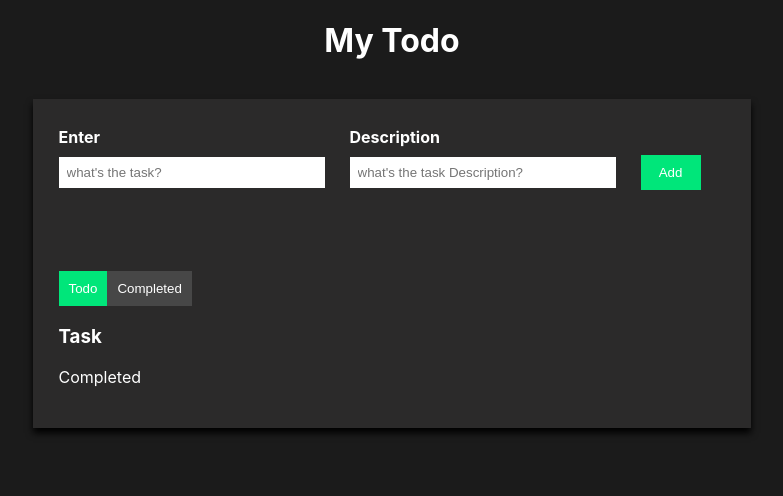
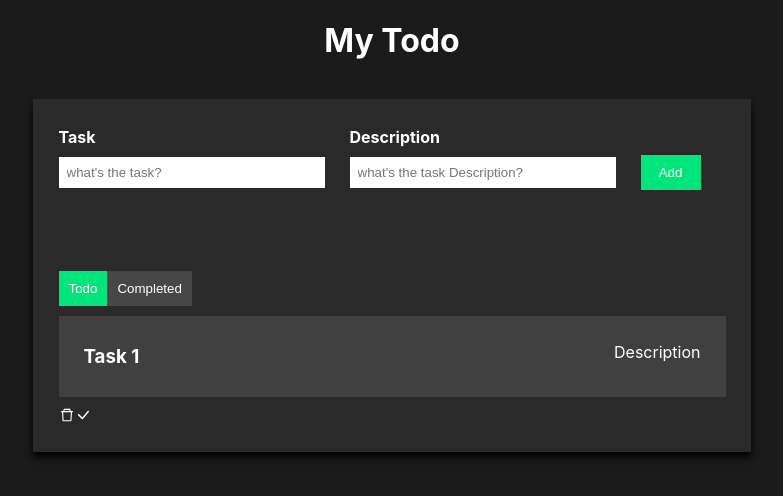
Before and after one commit to Vinay2001k/to-do-app, a React (Create React App) app: page / in a window 1280 px wide. Shown: the top 496 px of the page, without its empty margins (248-1031 px from the left). Built offline with nearby package versions, Linux system fonts and the light colour scheme.

Commit message:
added icons and removed unnecessary files

```diff
--- a/src/App.css
+++ b/src/App.css
@@ -23,7 +23,7 @@ text-align: center;
   justify-content: center;
   padding-bottom: 25px;
   margin-bottom: 25px;
-  margin-top: 0px;
+
 }
 .input-items{
   display: flex;
@@ -63,7 +63,21 @@ text-align: center;
   padding: 10px;
   width: fit-content;
   cursor: pointer;
+  margin-bottom: 10px;
 }
 .active{
   background-color: rgb(0, 230, 122);
 }
+.todo-list{
+display: flex;
+flex-direction: column;
+}
+.todo-list-items{
+  background-color: #414040;
+  display: flex;
+  padding: 25px;
+  justify-content: space-between;
+  padding-bottom: 10px;
+  padding-top: 10px;
+  margin-bottom: 10px;
+}
--- a/src/App.js
+++ b/src/App.js
@@ -1,5 +1,8 @@
 import { useState } from 'react';
 import './App.css';
+import {AiOutlineDelete} from 'react-icons/ai';
+import {BsCheckLg} from 'react-icons/bs';
+
 
 function App() {
   const [isCompletedScreen,setIsCompletedScreen] = useState(false);
@@ -9,7 +12,7 @@ function App() {
      <div className='todo-wrapper'>
       <div className='todo-input'>
         <div className='input-items'>
-          <label>Enter </label>
+          <label>Task </label>
           <input type='text' placeholder="what's the task?"/>
         </div>
         <div className='input-items'>
@@ -28,8 +31,12 @@ function App() {
       </div>
       <div className='todo-list'>
         <div className='todo-list-items'>
-          <h3>Task</h3>
-          <p>Completed</p>
+          <h3>Task 1</h3>
+          <p>Description</p>
+        </div>
+        <div>
+          <AiOutlineDelete className='icon'/>
+          <BsCheckLg className='check-icon'/>
         </div>
       </div>
      </div>
@@ -38,4 +45,3 @@ function App() {
 }
 
 export default App;
-//nt
--- a/src/index.js
+++ b/src/index.js
@@ -2,7 +2,7 @@ import React from 'react';
 import ReactDOM from 'react-dom/client';
 import './index.css';
 import App from './App';
-import reportWebVitals from './reportWebVitals';
+
 
 const root = ReactDOM.createRoot(document.getElementById('root'));
 root.render(
@@ -14,4 +14,3 @@ root.render(
 // If you want to start measuring performance in your app, pass a function
 // to log results (for example: reportWebVitals(console.log))
 // or send to an analytics endpoint. Learn more: https://bit.ly/CRA-vitals
-reportWebVitals();
--- a/src/reportWebVitals.js
+++ /dev/null
@@ -1,13 +0,0 @@
-const reportWebVitals = onPerfEntry => {
-  if (onPerfEntry && onPerfEntry instanceof Function) {
-    import('web-vitals').then(({ getCLS, getFID, getFCP, getLCP, getTTFB }) => {
-      getCLS(onPerfEntry);
-      getFID(onPerfEntry);
-      getFCP(onPerfEntry);
-      getLCP(onPerfEntry);
-      getTTFB(onPerfEntry);
-    });
-  }
-};
-
-export default reportWebVitals;
```
Also changed, not shown: package.json (+2 -5 lines), src/setupTests.js (deleted, +0 -5 lines), 2 other files (tests, documents, lock files or other folders).
